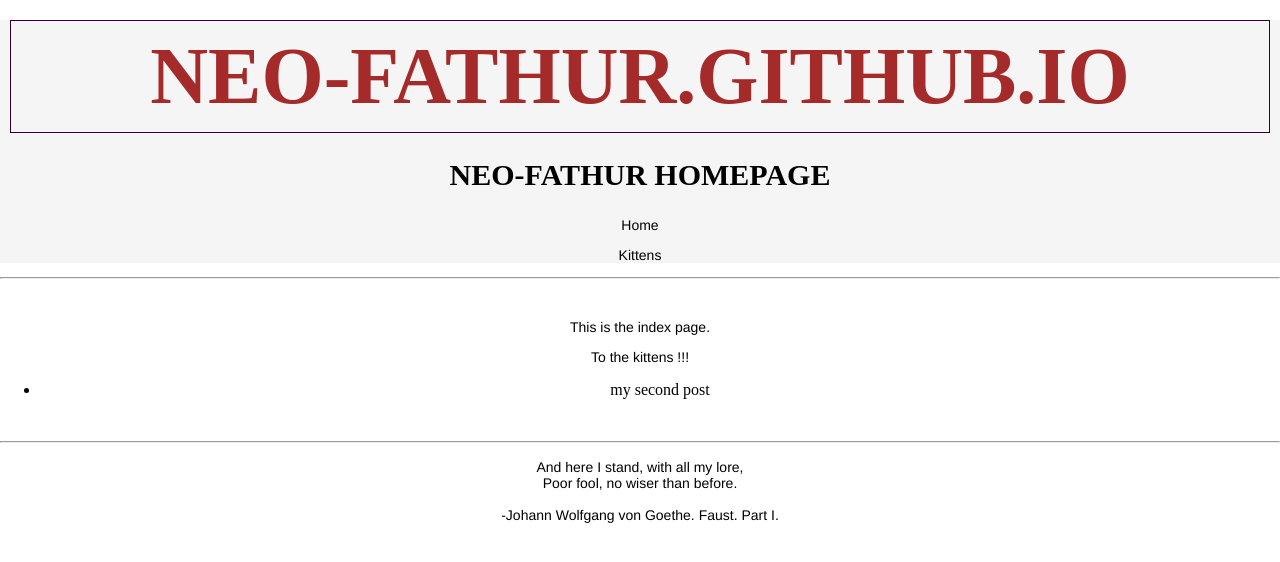
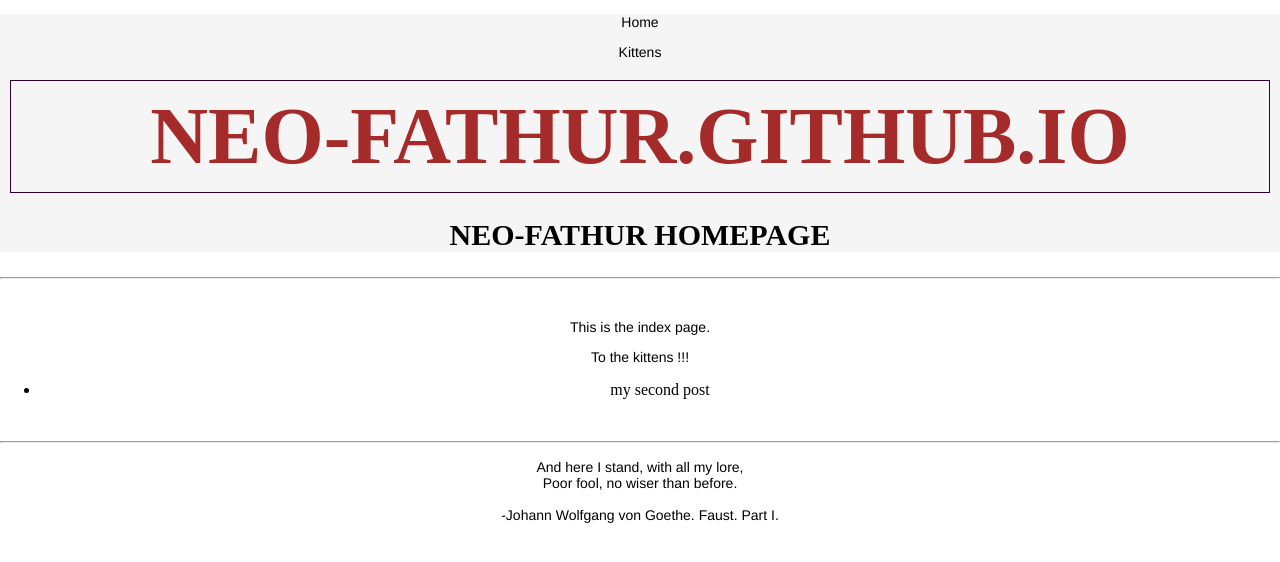
Before and after one commit to neo-fathur/neo-fathur.github.io, a Jekyll site: the page built from index.html, in a window 1280 px wide. Shown: the top 562 px of the page. Built offline with Jekyll 4.4.1, drawn with Linux system fonts in a browser that asks for light colours; some web fonts are replaced.

Commit message:
Update default.html

```diff
--- a/_layouts/default.html
+++ b/_layouts/default.html
@@ -8,12 +8,13 @@
     </head>
     <body>
         <header>
-            <h1>{{ site.title }}</h1>
-            <h2>{{ page.title }}</h2>
             <ul class="nav">
                 <p><a href="index.html">Home</a></p>
                 <p><a href="kittens.html">Kittens</a></p>
             </ul>
+
+            <h1>{{ site.title }}</h1>
+            <h2>{{ page.title }}</h2>
         </header>
 
         <hr />
```
